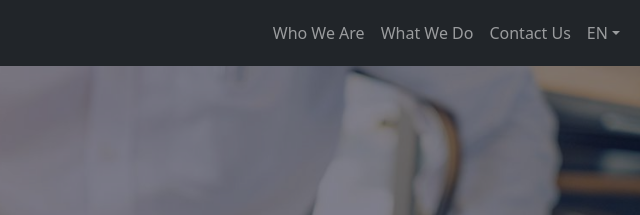
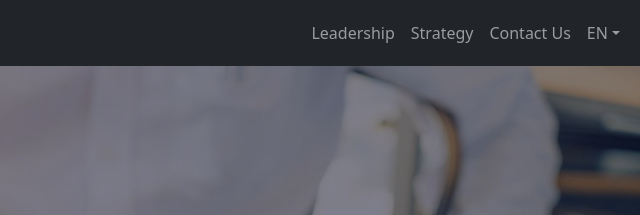
Before and after one commit to klinyc/ak8.github.io, a plain HTML site: page contact.html in a window 1280 px wide. Shown: the top 215 px of the page, 640-1280 px from the left. Drawn offline with nearby package versions, Linux system fonts and the light colour scheme.

Commit message:
Add files via upload

```diff
--- a/contact.html
+++ b/contact.html
@@ -19,8 +19,8 @@
             </button>
             <div class="collapse navbar-collapse" id="navbarNav">
                 <ul class="navbar-nav ms-auto">
-                    <li class="nav-item"><a class="nav-link" href="who-we-are.html" data-en="Who We Are" data-zh="我们的团队">Who We Are</a></li>
-                    <li class="nav-item"><a class="nav-link" href="what-we-do.html" data-en="What We Do" data-zh="投资理念">What We Do</a></li>
+                    <li class="nav-item"><a class="nav-link" href="who-we-are.html" data-en="Leadership" data-zh="我们的团队">Who We Are</a></li>
+                    <li class="nav-item"><a class="nav-link" href="what-we-do.html" data-en="Strategy" data-zh="投资理念">What We Do</a></li>
                     <li class="nav-item"><a class="nav-link" href="contact.html" data-en="Contact Us" data-zh="联系我们">Contact Us</a></li>
                     <li class="nav-item dropdown">
                         <a class="nav-link dropdown-toggle" href="#" id="languageDropdown" role="button" data-bs-toggle="dropdown" aria-expanded="false">
```
Also changed, not shown: disclaimer.html (+2 -2 lines), index.html (+1 -1 lines), privacy-policy.html (+2 -2 lines), what-we-do.html (+2 -2 lines), who-we-are.html (+2 -2 lines).
